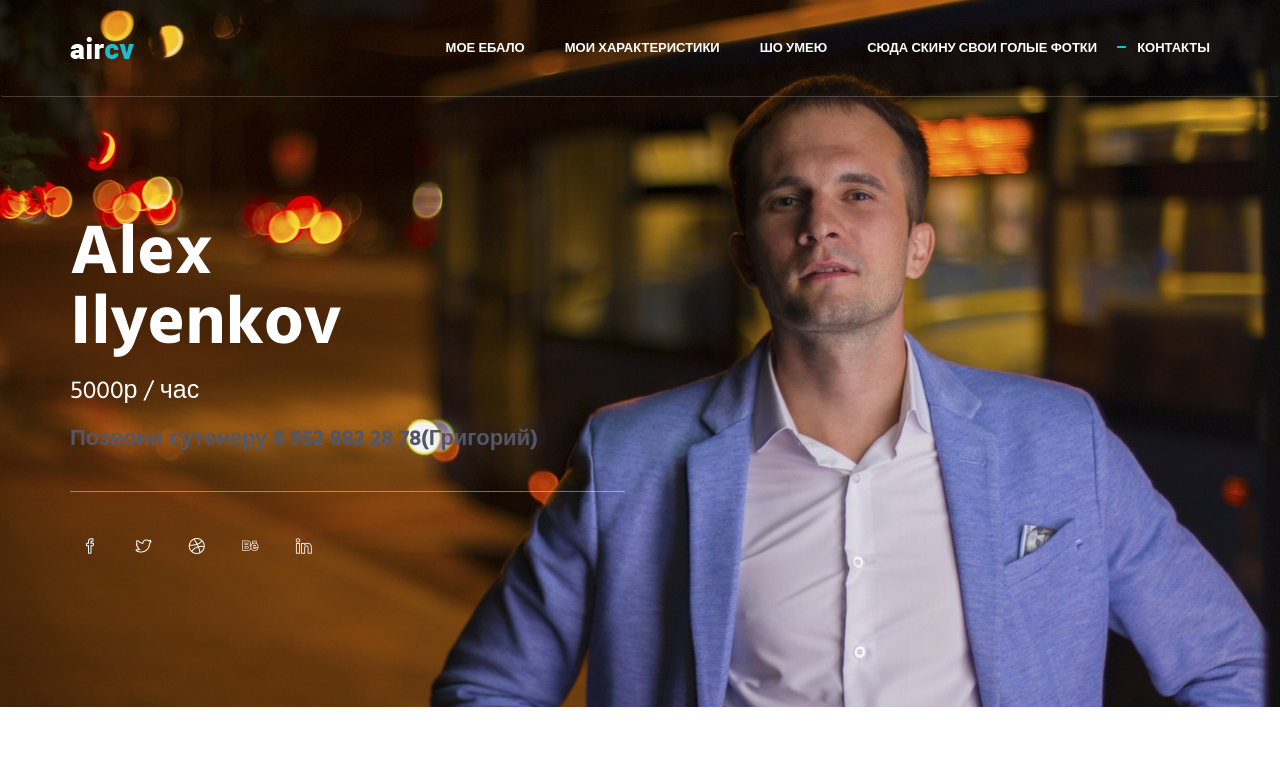
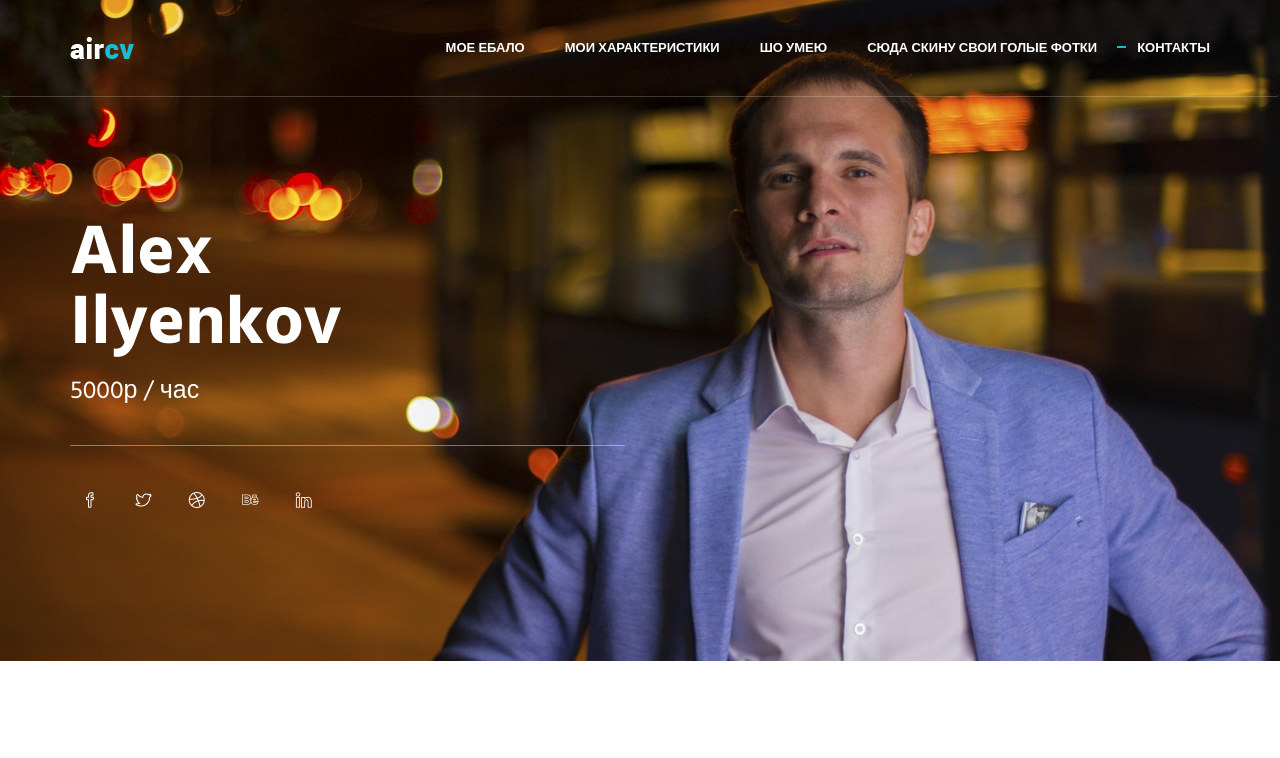
Before and after one commit to Greg-Kurman/Alex, a plain HTML site: page HTML/index.html in a window 1280 px wide. Shown: the top 758 px of the page. Drawn offline with Linux system fonts and the light colour scheme.

Commit message:
Update index.html
delete text

```diff
--- a/HTML/index.html
+++ b/HTML/index.html
@@ -88,7 +88,7 @@
                         <div class="promo-block-divider">
                             <h1 class="promo-block-title">Alex <br/> Ilyenkov</h1>
                             <p class="promo-block-text">5000р / час</p>
-                            <h4>Позвони сутенеру 8 952 882 28 78(Григорий)</h4>
+
 
                         </div>
                         <ul class="list-inline">
```
